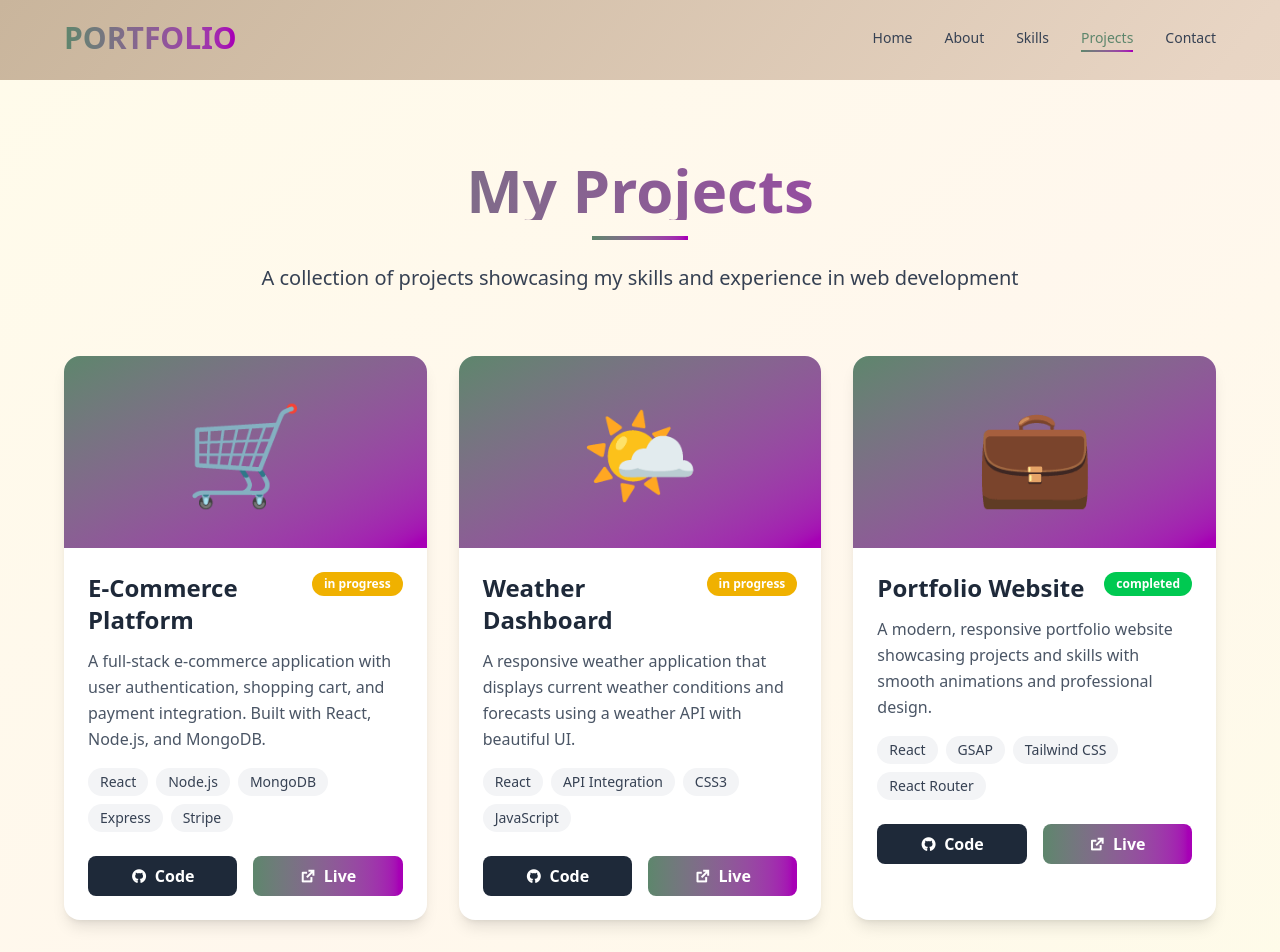
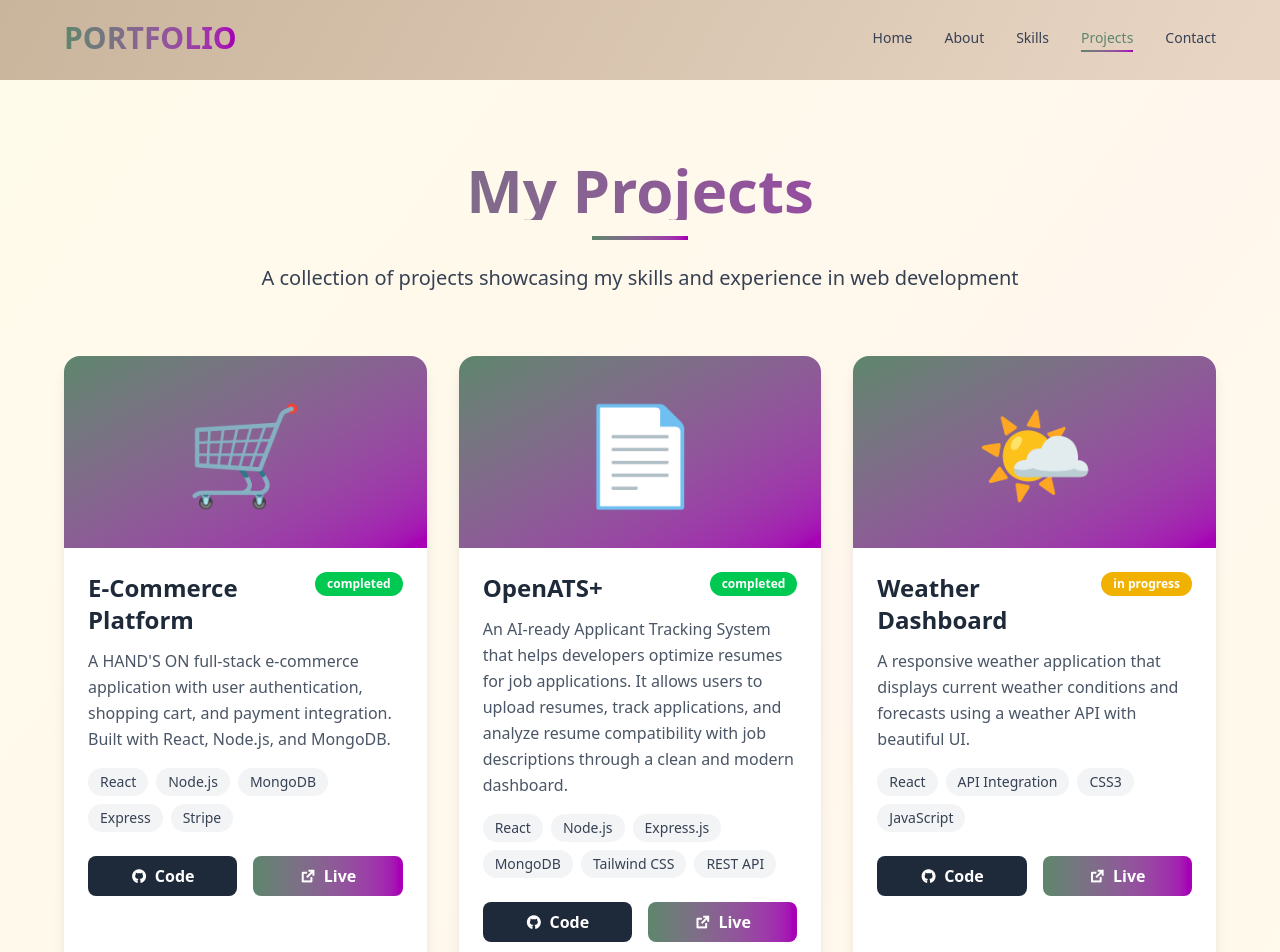
Before and after one commit to manikanta240/portfolio, a React (Vite) app: page /Projects in a window 1280 px wide. Shown: the top 952 px of the page. Built offline with nearby package versions, Linux system fonts and the light colour scheme.

Commit message:
another peoject added

```diff
--- a/src/pages/Home.jsx
+++ b/src/pages/Home.jsx
@@ -146,8 +146,8 @@ const Home = () => {
         </h2>
 
         <p className="text-lg text-gray-700 max-w-xl">
-          A passionate web developer who builds fast, interactive, and modern web
-          experiences using cutting-edge technologies.
+          A passionate web developer who builds fast, interactive, and modern
+          web experiences using cutting-edge technologies.
         </p>
 
         <div ref={socialIconsWrapper} className="flex gap-6 mt-6">
--- a/src/pages/Projects.jsx
+++ b/src/pages/Projects.jsx
@@ -1,59 +1,66 @@
-import React, { useRef } from "react";
-import gsap from "gsap";
-import { useGSAP } from "@gsap/react";
-import { ScrollTrigger } from "gsap/ScrollTrigger";
+import React, { useRef } from 'react'
+import gsap from 'gsap'
+import { useGSAP } from '@gsap/react'
+import { ScrollTrigger } from 'gsap/ScrollTrigger'
 
-gsap.registerPlugin(ScrollTrigger);
+gsap.registerPlugin(ScrollTrigger)
 
 const Projects = () => {
-  const projectsContainer = useRef(null);
-  const projectCards = useRef([]);
+  const projectsContainer = useRef(null)
+  const projectCards = useRef([])
 
   const myProjects = [
     {
       id: 1,
-      title: "E-Commerce Platform",
+      title: 'E-Commerce Platform',
       description:
-        "A full-stack e-commerce application with user authentication, shopping cart, and payment integration. Built with React, Node.js, and MongoDB.",
-      technologies: ["React", "Node.js", "MongoDB", "Express", "Stripe"],
-      image: "🛒",
-      github: "https://github.com",
-      live: "https://example.com",
-      status: "in-progress",
+        "A HAND'S ON full-stack e-commerce application with user authentication, shopping cart, and payment integration. Built with React, Node.js, and MongoDB.",
+      technologies: ['React', 'Node.js', 'MongoDB', 'Express', 'Stripe'],
+      image: '🛒',
+      github: 'https://github.com/manikanta240/E-Commerce.git',
+      live: 'https://example.com',
+      status: 'completed'
     },
-    // {
-    //   id: 2,
-    //   title: "Task Management App",
-    //   description:
-    //     "A collaborative task management tool with real-time updates, drag-and-drop functionality, and team collaboration features.",
-    //   technologies: ["React", "Firebase", "Tailwind CSS", "GSAP"],
-    //   image: "📋",
-    //   github: "https://github.com",
-    //   live: "https://example.com",
-    //   status: "planned",
-    // },
     {
       id: 3,
-      title: "Weather Dashboard",
+      title: 'OpenATS+',
       description:
-        "A responsive weather application that displays current weather conditions and forecasts using a weather API with beautiful UI.",
-      technologies: ["React", "API Integration", "CSS3", "JavaScript"],
-      image: "🌤️",
-      github: "https://github.com",
-      live: "https://example.com",
-      status: "in-progress",
+        'An AI-ready Applicant Tracking System that helps developers optimize resumes for job applications. It allows users to upload resumes, track applications, and analyze resume compatibility with job descriptions through a clean and modern dashboard.',
+      technologies: [
+        'React',
+        'Node.js',
+        'Express.js',
+        'MongoDB',
+        'Tailwind CSS',
+        'REST API'
+      ],
+      image: '📄',
+      github: 'https://github.com/manikanta240/ATS.gitS',
+      live: 'https://ats-f3qj.onrender.com',
+      status: 'completed'
+    },
+    {
+      id: 3,
+      title: 'Weather Dashboard',
+      description:
+        'A responsive weather application that displays current weather conditions and forecasts using a weather API with beautiful UI.',
+      technologies: ['React', 'API Integration', 'CSS3', 'JavaScript'],
+      image: '🌤️',
+      github: 'https://github.com/manikanta240/Weather-App.git',
+      live: 'https://example.com',
+      status: 'in-progress'
     },
     {
       id: 4,
-      title: "Portfolio Website",
+      title: 'Portfolio Website',
       description:
-        "A modern, responsive portfolio website showcasing projects and skills with smooth animations and professional design.",
-      technologies: ["React", "GSAP", "Tailwind CSS", "React Router"],
-      image: "💼",
-      github: "https://github.com",
-      live: "https://example.com",
-      status: "completed",
-    },
+        'A modern, responsive portfolio website showcasing projects and skills with smooth animations and professional design.',
+      technologies: ['React', 'GSAP', 'Tailwind CSS', 'React Router'],
+      image: '💼',
+      github: 'https://github.com/manikanta240/portfolio.git',
+      live: 'https://example.com',
+      status: 'completed'
+    }
     // {
     //   id: 5,
     //   title: "Social Media Dashboard",
@@ -76,7 +83,7 @@ const Projects = () => {
     //   live: "https://example.com",
     //   status: "planned",
     // },
-  ];
+  ]
 
   useGSAP(() => {
     const ctx = gsap.context(() => {
@@ -86,108 +93,108 @@ const Projects = () => {
             y: 100,
             opacity: 0,
             duration: 0.8,
-            ease: "power3.out",
+            ease: 'power3.out',
             scrollTrigger: {
               trigger: card,
-              start: "top 85%",
-              toggleActions: "play none none none",
+              start: 'top 85%',
+              toggleActions: 'play none none none'
             },
-            delay: idx * 0.1,
-          });
+            delay: idx * 0.1
+          })
         }
-      });
-    }, projectsContainer);
+      })
+    }, projectsContainer)
 
-    return () => ctx.revert();
-  }, []);
+    return () => ctx.revert()
+  }, [])
 
   const addProjectRef = (element, index) => {
-    projectCards.current[index] = element;
-  };
+    projectCards.current[index] = element
+  }
 
-  const getStatusStyle = (status) => {
+  const getStatusStyle = status => {
     const styles = {
-      completed: "bg-green-500 text-white",
-      "in-progress": "bg-yellow-500 text-white",
-      planned: "bg-blue-500 text-white",
-    };
-    return styles[status] || styles.completed;
-  };
+      completed: 'bg-green-500 text-white',
+      'in-progress': 'bg-yellow-500 text-white',
+      planned: 'bg-blue-500 text-white'
+    }
+    return styles[status] || styles.completed
+  }
 
   return (
     <section
       ref={projectsContainer}
-      className="min-h-screen w-full py-20 px-6 md:px-10 lg:px-16 bg-gradient-to-br from-amber-50 via-orange-50 to-yellow-50"
+      className='min-h-screen w-full py-20 px-6 md:px-10 lg:px-16 bg-gradient-to-br from-amber-50 via-orange-50 to-yellow-50'
     >
-      <div className="max-w-7xl mx-auto">
-        <div className="text-center mb-16">
-          <h1 className="text-5xl md:text-6xl font-bold mb-4 bg-gradient-to-r from-[#5D866C] to-fuchsia-700 bg-clip-text text-transparent">
+      <div className='max-w-7xl mx-auto'>
+        <div className='text-center mb-16'>
+          <h1 className='text-5xl md:text-6xl font-bold mb-4 bg-gradient-to-r from-[#5D866C] to-fuchsia-700 bg-clip-text text-transparent'>
             My Projects
           </h1>
-          <div className="w-24 h-1 bg-gradient-to-r from-[#5D866C] to-fuchsia-700 mx-auto mb-6" />
-          <p className="text-xl text-gray-700 max-w-3xl mx-auto">
+          <div className='w-24 h-1 bg-gradient-to-r from-[#5D866C] to-fuchsia-700 mx-auto mb-6' />
+          <p className='text-xl text-gray-700 max-w-3xl mx-auto'>
             A collection of projects showcasing my skills and experience in web
             development
           </p>
         </div>
 
-        <div className="grid grid-cols-1 md:grid-cols-2 lg:grid-cols-3 gap-8">
+        <div className='grid grid-cols-1 md:grid-cols-2 lg:grid-cols-3 gap-8'>
           {myProjects.map((project, idx) => (
             <div
               key={project.id}
-              ref={(el) => addProjectRef(el, idx)}
-              className="bg-white rounded-2xl shadow-lg hover:shadow-2xl transition-all duration-300 transform hover:scale-105 overflow-hidden group"
+              ref={el => addProjectRef(el, idx)}
+              className='bg-white rounded-2xl shadow-lg hover:shadow-2xl transition-all duration-300 transform hover:scale-105 overflow-hidden group'
             >
-              <div className="h-48 bg-gradient-to-br from-[#5D866C] to-fuchsia-700 flex items-center justify-center text-8xl group-hover:scale-110 transition-transform duration-300">
+              <div className='h-48 bg-gradient-to-br from-[#5D866C] to-fuchsia-700 flex items-center justify-center text-8xl group-hover:scale-110 transition-transform duration-300'>
                 {project.image}
               </div>
 
-              <div className="p-6">
-                <div className="flex items-start justify-between mb-3">
-                  <h3 className="text-2xl font-bold text-gray-800 flex-1">
+              <div className='p-6'>
+                <div className='flex items-start justify-between mb-3'>
+                  <h3 className='text-2xl font-bold text-gray-800 flex-1'>
                     {project.title}
                   </h3>
                   <span
                     className={`px-3 py-1 rounded-full text-xs font-semibold ${getStatusStyle(
-                      project.status,
+                      project.status
                     )}`}
                   >
-                    {project.status.replace("-", " ")}
+                    {project.status.replace('-', ' ')}
                   </span>
                 </div>
 
-                <p className="text-gray-600 mb-4 leading-relaxed">
+                <p className='text-gray-600 mb-4 leading-relaxed'>
                   {project.description}
                 </p>
 
-                <div className="flex flex-wrap gap-2 mb-6">
+                <div className='flex flex-wrap gap-2 mb-6'>
                   {project.technologies.map((tech, techIdx) => (
                     <span
                       key={techIdx}
-                      className="px-3 py-1 bg-gray-100 text-gray-700 rounded-full text-sm font-medium"
+                      className='px-3 py-1 bg-gray-100 text-gray-700 rounded-full text-sm font-medium'
                     >
                       {tech}
                     </span>
                   ))}
                 </div>
 
-                <div className="flex gap-4">
+                <div className='flex gap-4'>
                   <a
                     href={project.github}
-                    target="_blank"
-                    rel="noopener noreferrer"
-                    className="flex-1 px-4 py-2 bg-gray-800 text-white rounded-lg text-center font-semibold hover:bg-gray-900 transition-colors duration-300 flex items-center justify-center gap-2"
+                    target='_blank'
+                    rel='noopener noreferrer'
+                    className='flex-1 px-4 py-2 bg-gray-800 text-white rounded-lg text-center font-semibold hover:bg-gray-900 transition-colors duration-300 flex items-center justify-center gap-2'
                   >
-                    <i className="ri-github-fill" />
+                    <i className='ri-github-fill' />
                     Code
                   </a>
                   <a
                     href={project.live}
-                    target="_blank"
-                    rel="noopener noreferrer"
-                    className="flex-1 px-4 py-2 bg-gradient-to-r from-[#5D866C] to-fuchsia-700 text-white rounded-lg text-center font-semibold hover:shadow-lg transition-all duration-300 flex items-center justify-center gap-2"
+                    target='_blank'
+                    rel='noopener noreferrer'
+                    className='flex-1 px-4 py-2 bg-gradient-to-r from-[#5D866C] to-fuchsia-700 text-white rounded-lg text-center font-semibold hover:shadow-lg transition-all duration-300 flex items-center justify-center gap-2'
                   >
-                    <i className="ri-external-link-line" />
+                    <i className='ri-external-link-line' />
                     Live
                   </a>
                 </div>
@@ -196,23 +203,23 @@ const Projects = () => {
           ))}
         </div>
 
-        <div className="mt-16 text-center">
-          <p className="text-xl text-gray-700 mb-6">
+        <div className='mt-16 text-center'>
+          <p className='text-xl text-gray-700 mb-6'>
             Want to see more of my work?
           </p>
           <a
-            href="https://github.com"
-            target="_blank"
-            rel="noopener noreferrer"
-            className="inline-flex items-center gap-2 px-8 py-4 bg-gradient-to-r from-[#5D866C] to-fuchsia-700 text-white rounded-lg font-semibold hover:shadow-xl transform hover:scale-105 transition-all duration-300"
+            href='https://github.com'
+            target='_blank'
+            rel='noopener noreferrer'
+            className='inline-flex items-center gap-2 px-8 py-4 bg-gradient-to-r from-[#5D866C] to-fuchsia-700 text-white rounded-lg font-semibold hover:shadow-xl transform hover:scale-105 transition-all duration-300'
           >
-            <i className="ri-github-fill text-2xl" />
+            <i className='ri-github-fill text-2xl' />
             Visit My GitHub
           </a>
         </div>
       </div>
     </section>
-  );
-};
+  )
+}
 
-export default Projects;
+export default Projects
```
Also changed, not shown: src/pages/Skill.jsx (+26 -44 lines), 1 other file (tests, documents, lock files or other folders).
